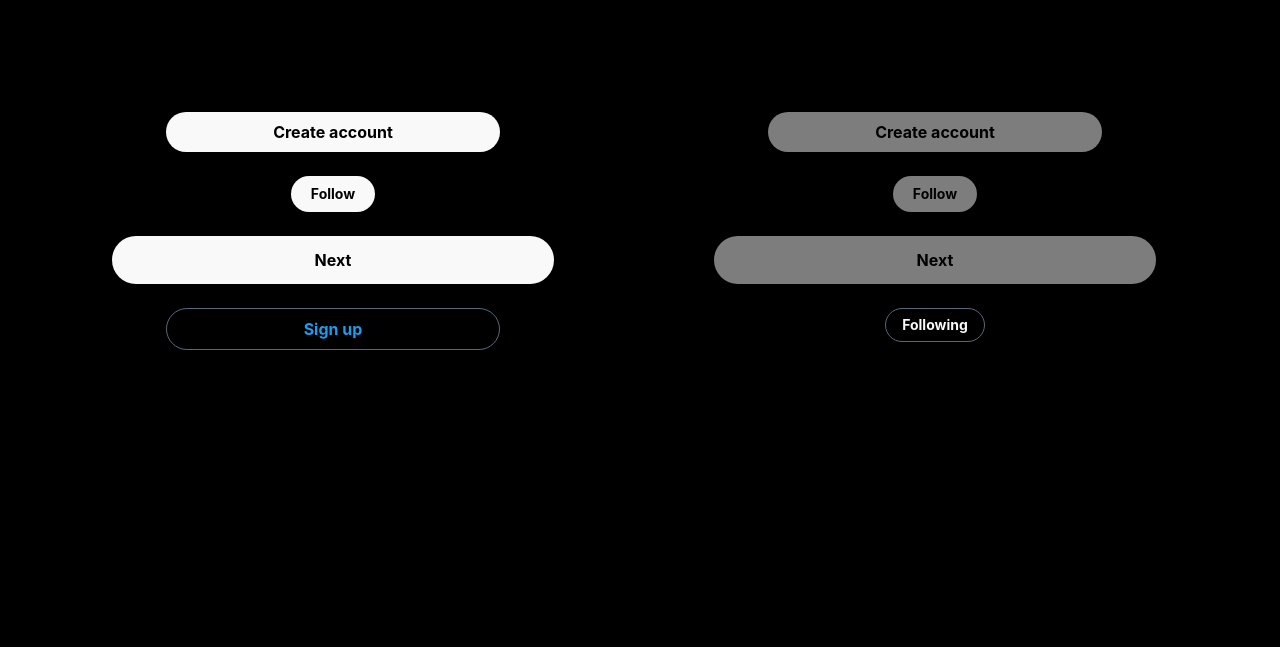
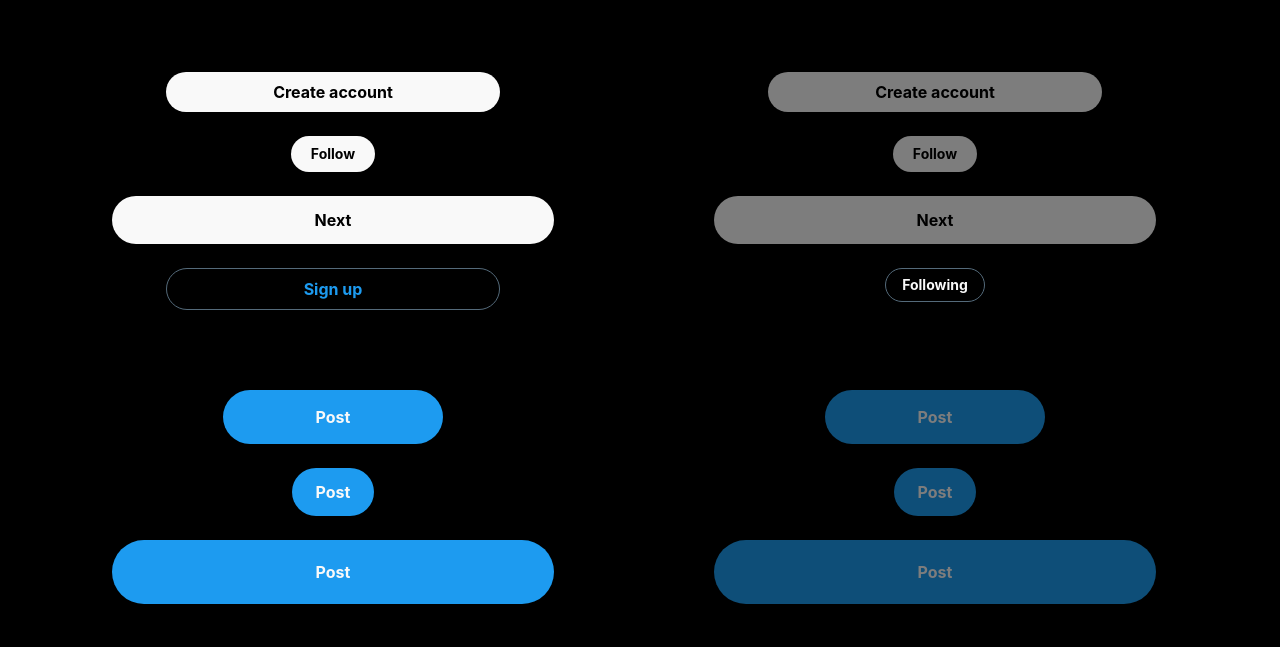
Before and after one commit to rohit-patil18/twitter-ui-comp, a website: page src/button.html in a window 1280 px wide. Drawn offline with Linux system fonts and the light colour scheme.

Commit message:
blue buttons

```diff
--- a/src/button.html
+++ b/src/button.html
@@ -8,7 +8,7 @@
   </head>
   <body class="bg-black m-8">
     <div class="flex">
-      <div class="flex flex-col gap-6 items-center m-20">
+      <div class="flex flex-col gap-6 items-center mx-20 my-10">
         <button
           type="button"
           class="bg-neutral-50 w-button-medium p-medium-1 rounded-button-medium font-inter font-bold text-base hover:cursor-pointer hover:bg-neutral-200 text-neutral-1000 shadow-button"
@@ -37,7 +37,7 @@
           Sign up
         </button>
       </div>
-      <div class="flex flex-col gap-6 items-center m-20">
+      <div class="flex flex-col gap-6 items-center mx-20 my-10">
         <button
           type="button"
           class="bg-neutral-50 w-button-medium p-medium-1 rounded-button-medium font-inter cursor-auto font-bold text-base bg-opacity-50 text-neutral-1000 shadow-button"
@@ -65,6 +65,54 @@
         >
           Following
         </button>
+      </div>
+    </div>
+
+    <div class="flex">
+      <div class="flex flex-col gap-6 items-center mx-20 my-10">
+        <button
+          type="button"
+          class="bg-twitter-blue-default p-medium-2 rounded-button-medium font-inter font-bold text-base hover:cursor-pointer hover:bg-twitter-blue-hover text-neutral-50"
+        >
+          Post
+        </button>
+
+        <button
+          type="button"
+          class="bg-twitter-blue-default p-small-2 rounded-button-small font-inter font-bold text-base hover:cursor-pointer hover:bg-twitter-blue-hover text-neutral-50"
+        >
+          Post
+        </button>
+
+        <button
+          type="button"
+          class="bg-twitter-blue-default p-large-2 rounded-button-medium font-inter font-bold text-base hover:cursor-pointer hover:bg-twitter-blue-hover text-neutral-50 w-button-large"
+        >
+          Post
+        </button>
+
+      </div>
+      <div class="flex flex-col gap-6 items-center mx-20 my-10">
+        <button
+          type="button"
+          class="bg-twitter-blue-default p-medium-2 rounded-button-medium font-inter font-bold text-base cursor-auto opacity-50 text-neutral-50"
+        >
+          Post
+        </button>
+
+        <button
+          type="button"
+          class="bg-twitter-blue-default p-small-2 rounded-button-small font-inter font-bold text-base cursor-auto opacity-50 text-neutral-50"
+        >
+          Post
+        </button>
+
+        <button
+          type="button"
+          class="bg-twitter-blue-default p-large-2 rounded-button-medium font-inter font-bold text-base cursor-auto opacity-50 text-neutral-50 w-button-large"
+        >
+          Post
+        </button>
 
       </div>
     </div>
```
Also changed, not shown: dist/output.css.
